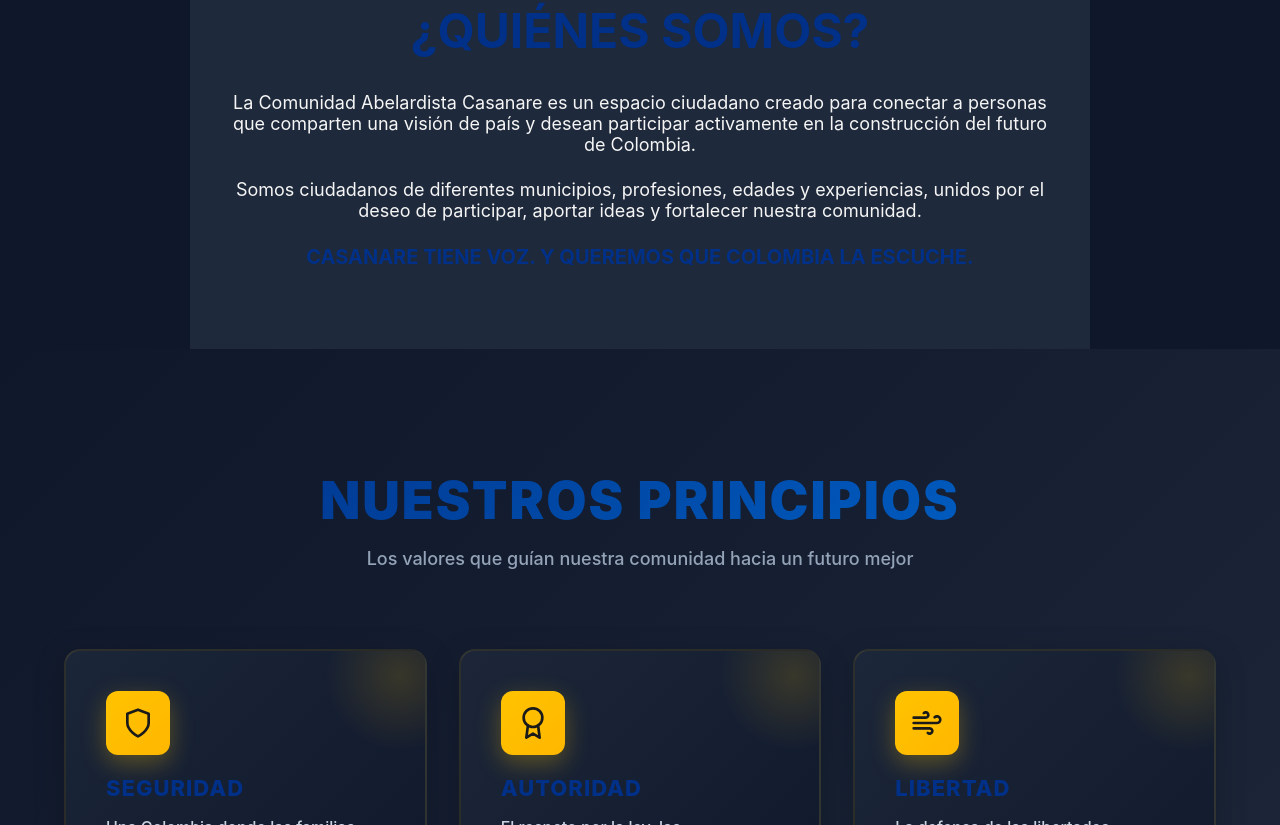
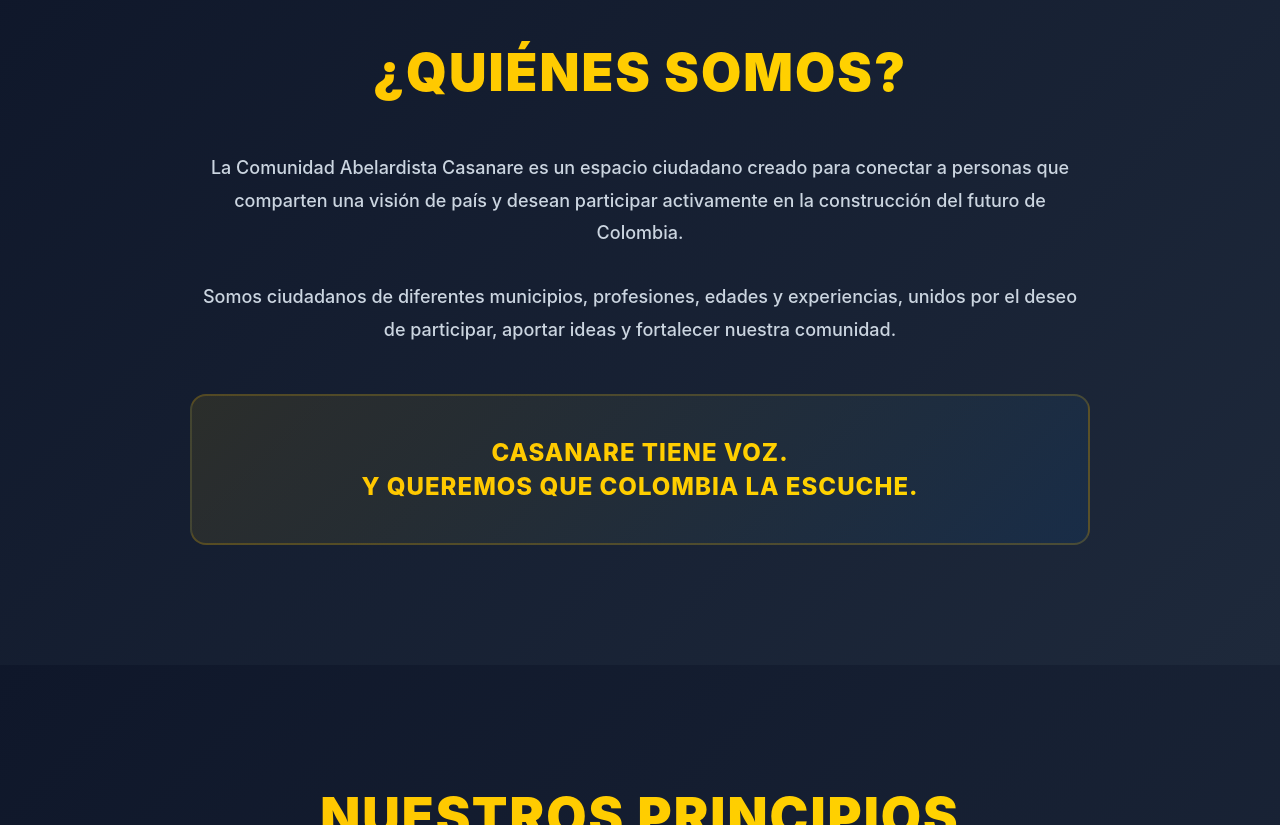
Before and after one commit to galindodev/forms-casanare, a React (Vite) app in the folder frontend/: page / in a window 1280 px wide. Shown: the part 1075-1900 px from the top of the page. Built offline with nearby package versions, Linux system fonts and the light colour scheme; no server answers.

Commit message:
style: update icon in index.html and enhance About and Principles components with new gradient backgrounds

```diff
--- a/frontend/src/components/About.jsx
+++ b/frontend/src/components/About.jsx
@@ -1,16 +1,73 @@
 export default function About({ isDark }) {
   return (
-    <section id="quienes" style={{ padding: '80px 32px', maxWidth: '900px', margin: '0 auto', backgroundColor: isDark ? '#1e293b' : '#fff', transition: 'background-color 0.3s' }}>
-      <h2 style={{ fontSize: '48px', fontWeight: 'bold', color: '#003087', textAlign: 'center', marginBottom: '32px' }}>¿QUIÉNES SOMOS?</h2>
-      <p style={{ textAlign: 'center', fontSize: '18px', marginBottom: '24px' }}>
-        La Comunidad Abelardista Casanare es un espacio ciudadano creado para conectar a personas que comparten una visión de país y desean participar activamente en la construcción del futuro de Colombia.
-      </p>
-      <p style={{ textAlign: 'center', fontSize: '18px', marginBottom: '24px' }}>
-        Somos ciudadanos de diferentes municipios, profesiones, edades y experiencias, unidos por el deseo de participar, aportar ideas y fortalecer nuestra comunidad.
-      </p>
-      <p style={{ textAlign: 'center', fontSize: '20px', fontWeight: 'bold', color: '#003087' }}>
-        CASANARE TIENE VOZ. Y QUEREMOS QUE COLOMBIA LA ESCUCHE.
-      </p>
+    <section id="quienes" style={{
+      padding: 'clamp(80px, 12vw, 120px) 5vw',
+      background: isDark
+        ? 'linear-gradient(135deg, #0f172a 0%, #1e293b 100%)'
+        : 'linear-gradient(135deg, #f0f7ff 0%, #f9fafb 100%)',
+      transition: 'all 0.3s'
+    }}>
+      <div style={{ maxWidth: '900px', margin: '0 auto' }}>
+        <h2 style={{
+          fontSize: 'clamp(32px, 7vw, 52px)',
+          fontWeight: '900',
+          background: 'linear-gradient(135deg, #FFC300 0%, #FFD700 100%)',
+          backgroundClip: 'text',
+          WebkitBackgroundClip: 'text',
+          WebkitTextFillColor: 'transparent',
+          textAlign: 'center',
+          marginBottom: 'clamp(32px, 6vw, 48px)',
+          letterSpacing: '2px'
+        }}>
+          ¿QUIÉNES SOMOS?
+        </h2>
+
+        <p style={{
+          textAlign: 'center',
+          fontSize: 'clamp(16px, 3.5vw, 18px)',
+          marginBottom: 'clamp(24px, 4vw, 32px)',
+          color: isDark ? '#cbd5e0' : '#4b5563',
+          lineHeight: '1.8',
+          fontWeight: '500'
+        }}>
+          La Comunidad Abelardista Casanare es un espacio ciudadano creado para conectar a personas que comparten una visión de país y desean participar activamente en la construcción del futuro de Colombia.
+        </p>
+
+        <p style={{
+          textAlign: 'center',
+          fontSize: 'clamp(16px, 3.5vw, 18px)',
+          marginBottom: 'clamp(32px, 6vw, 48px)',
+          color: isDark ? '#cbd5e0' : '#4b5563',
+          lineHeight: '1.8',
+          fontWeight: '500'
+        }}>
+          Somos ciudadanos de diferentes municipios, profesiones, edades y experiencias, unidos por el deseo de participar, aportar ideas y fortalecer nuestra comunidad.
+        </p>
+
+        <div style={{
+          background: isDark
+            ? 'linear-gradient(135deg, rgba(255, 195, 0, 0.1) 0%, rgba(0, 102, 204, 0.1) 100%)'
+            : 'linear-gradient(135deg, rgba(0, 48, 135, 0.1) 0%, rgba(0, 102, 204, 0.08) 100%)',
+          border: `2px solid ${isDark ? 'rgba(255, 195, 0, 0.2)' : 'rgba(0, 48, 135, 0.2)'}`,
+          borderRadius: '16px',
+          padding: 'clamp(24px, 5vw, 40px)',
+          textAlign: 'center'
+        }}>
+          <p style={{
+            fontSize: 'clamp(18px, 4vw, 24px)',
+            fontWeight: '800',
+            background: 'linear-gradient(135deg, #FFC300 0%, #FFD700 100%)',
+            backgroundClip: 'text',
+            WebkitBackgroundClip: 'text',
+            WebkitTextFillColor: 'transparent',
+            margin: 0,
+            letterSpacing: '1px',
+            lineHeight: '1.4'
+          }}>
+            CASANARE TIENE VOZ.<br />Y QUEREMOS QUE COLOMBIA LA ESCUCHE.
+          </p>
+        </div>
+      </div>
     </section>
   )
 }
--- a/frontend/src/components/Principles.jsx
+++ b/frontend/src/components/Principles.jsx
@@ -23,7 +23,7 @@ export default function Principles({ isDark }) {
           <h2 style={{
             fontSize: 'clamp(32px, 7vw, 52px)',
             fontWeight: '900',
-            background: 'linear-gradient(135deg, #003087 0%, #0066cc 100%)',
+            background: 'linear-gradient(135deg, #FFC300 0%, #FFD700 100%)',
             backgroundClip: 'text',
             WebkitBackgroundClip: 'text',
             WebkitTextFillColor: 'transparent',
@@ -115,7 +115,10 @@ export default function Principles({ isDark }) {
                 <h3 style={{
                   fontSize: 'clamp(18px, 4vw, 22px)',
                   fontWeight: '800',
-                  color: '#003087',
+                  background: 'linear-gradient(135deg, #003087 0%, #0066cc 100%)',
+                  backgroundClip: 'text',
+                  WebkitBackgroundClip: 'text',
+                  WebkitTextFillColor: 'transparent',
                   marginBottom: '14px',
                   letterSpacing: '1px'
                 }}>
```
Also changed, not shown: frontend/index.html (+1 -1 lines).
